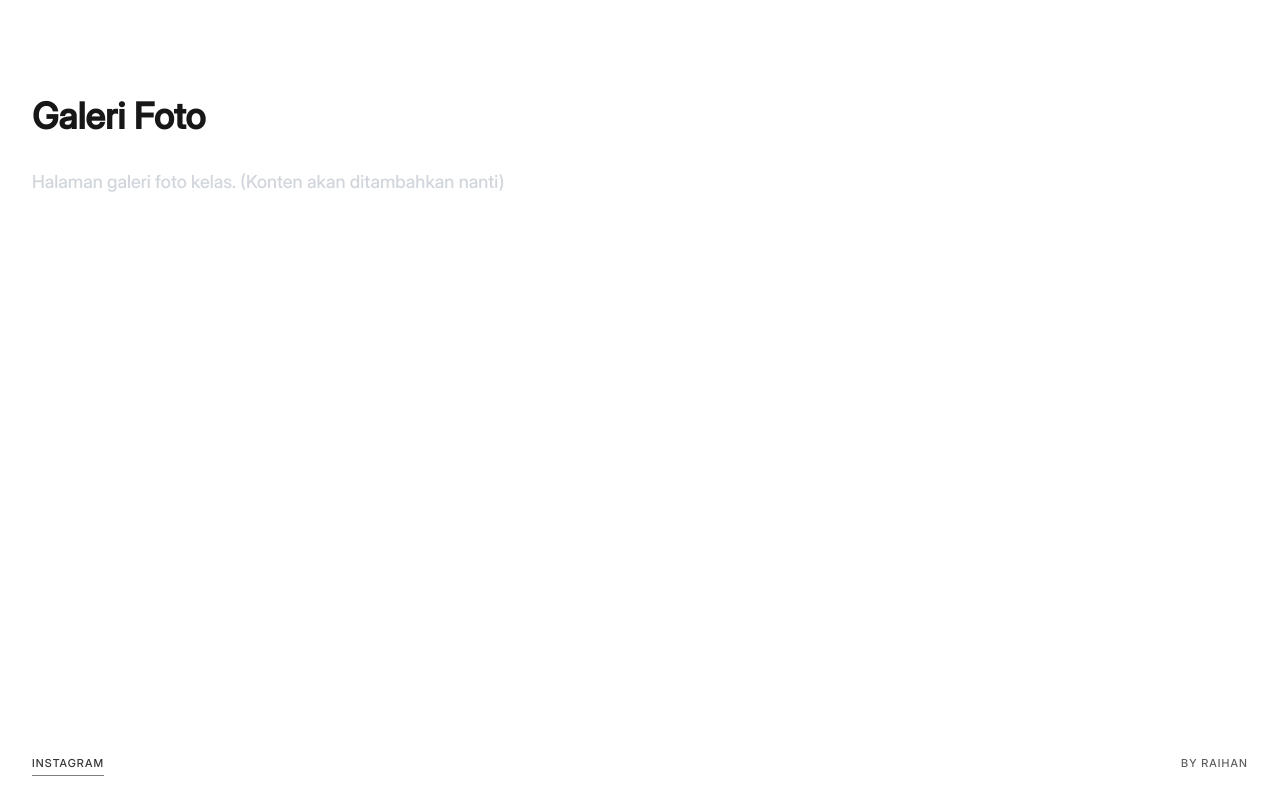
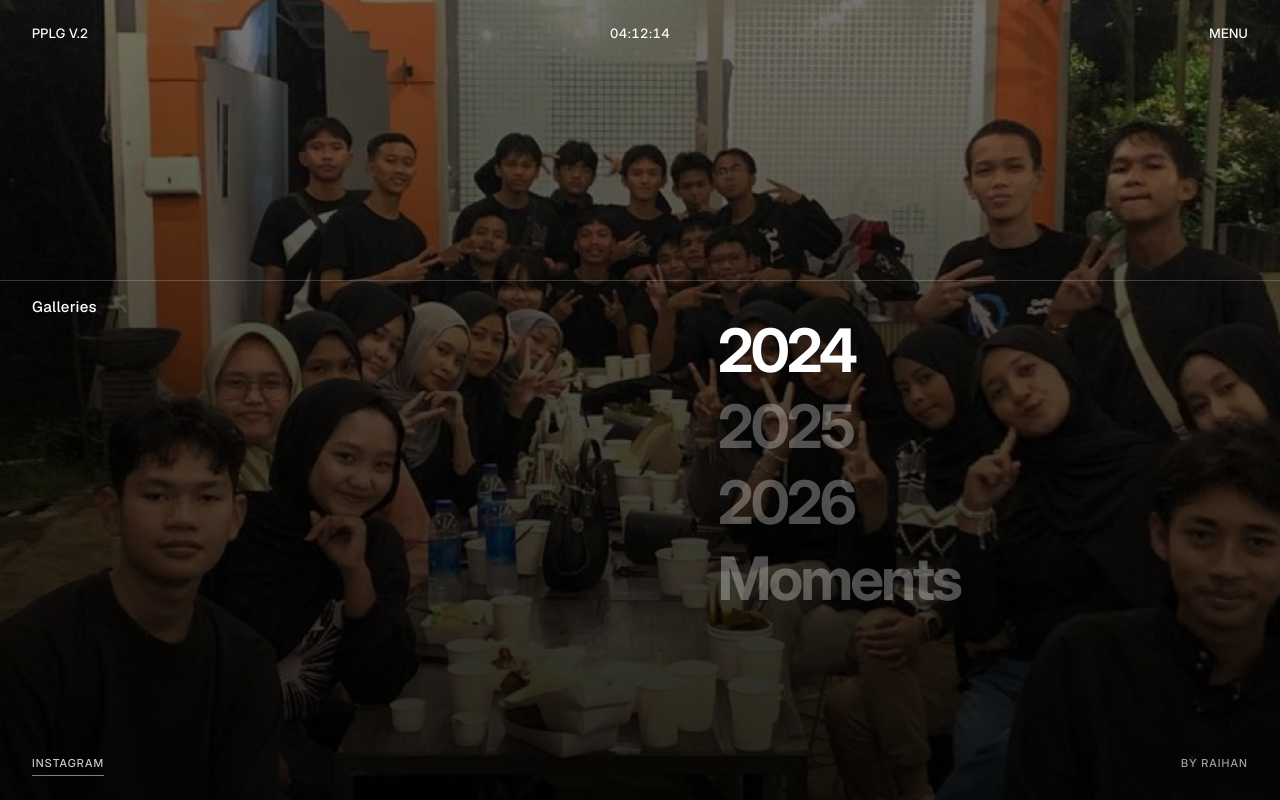
Before and after one commit to YongR4I/PPLG-V.2, a Next.js app: page /gallery in a window 1280 px wide. Shown: the top 800 px of the page. Built offline with nearby package versions, Linux system fonts and the light colour scheme.

Commit message:
add a new footer and fix the about final and then add gallery landing page

```diff
--- a/src/app/gallery/page.tsx
+++ b/src/app/gallery/page.tsx
@@ -1,12 +1,76 @@
-export default function Photo() {
+'use client';
+
+import { useState } from 'react';
+import Image from 'next/image';
+import { motion, AnimatePresence } from 'framer-motion';
+
+const galleries = [
+  { id: '2024', label: '2024', image: '/Image/Photo Slider/Dekstop/Dekstop 1.png' },
+  { id: '2025', label: '2025', image: '/Image/Photo Slider/Dekstop/Desktop 2.png' },
+  { id: '2026', label: '2026', image: '/Image/Photo Slider/Dekstop/Dekstop 3.png' },
+  { id: 'moments', label: 'Moments', image: '/Image/Photo Slider/Dekstop/Desktop 4.png' }
+];
+
+export default function Gallery() {
+  const [activeGallery, setActiveGallery] = useState(galleries[0].id);
+
   return (
-    <div className="pt-24 min-h-screen">
-      <div className="max-w-7xl mx-auto px-4 sm:px-6 lg:px-8">
-        <h1 className="text-4xl font-bold mb-8">Galeri Foto</h1>
-        <p className="text-gray-300 text-lg">
-          Halaman galeri foto kelas. (Konten akan ditambahkan nanti)
-        </p>
+    <div className="relative w-full h-screen bg-black overflow-hidden select-none font-ppneue">
+
+      {/* Background Images with AnimatePresence for crossfade & zoom out */}
+      <AnimatePresence initial={false}>
+        <motion.div
+          key={activeGallery}
+          initial={{ opacity: 0, scale: 1.05 }}
+          animate={{ opacity: 1, scale: 1 }}
+          exit={{ opacity: 0 }}
+          transition={{ duration: 0.4, ease: "easeOut" }}
+          className="absolute inset-0 z-0 origin-center"
+        >
+          <Image
+            src={galleries.find(g => g.id === activeGallery)?.image || galleries[0].image}
+            alt={`${activeGallery} Gallery Background`}
+            fill
+            sizes="100vw"
+            quality={90}
+            className="object-cover"
+            priority
+          />
+        </motion.div>
+      </AnimatePresence>
+
+      {/* Overlay to ensure text readability */}
+      <div className="absolute inset-0 z-10 bg-black/40 pointer-events-none" />
+
+      {/* Thin Horizontal Line across the screen, placed ABOVE the menu items */}
+      <div className="absolute top-[35%] left-0 w-full h-[1px] bg-white/20 z-10 pointer-events-none hidden md:block"></div>
+
+      {/* Galleries Label aligned just under the line */}
+      <div className="absolute top-[35%] left-4 md:left-6 lg:left-8 pt-4 z-20 hidden md:block pointer-events-none">
+        <h3 className="text-white text-[15px] font-medium tracking-wide font-sans">Galleries</h3>
       </div>
+
+      {/* Right Side: Menu Items (Left aligned on mobile) */}
+      <div className="absolute left-6 md:left-auto md:right-[15%] lg:right-[20%] xl:right-[25%] top-[35%] pt-8 flex flex-col items-start justify-start z-20">
+        {galleries.map((gallery) => (
+          <div
+            key={gallery.id}
+            className="relative cursor-pointer py-1 md:py-2 group"
+            onMouseEnter={() => setActiveGallery(gallery.id)}
+          >
+            <motion.h2
+              animate={{
+                color: activeGallery === gallery.id ? 'rgba(255, 255, 255, 1)' : 'rgba(255, 255, 255, 0.3)'
+              }}
+              transition={{ duration: 0.15 }}
+              className="text-[40px] md:text-[60px] font-inter-bold font-bold leading-[1] tracking-tighter text-left transition-colors duration-150 group-hover:text-white"
+            >
+              {gallery.label}
+            </motion.h2>
+          </div>
+        ))}
+      </div>
+
     </div>
   );
 }
--- a/src/app/globals.css
+++ b/src/app/globals.css
@@ -26,12 +26,20 @@
   --foreground: #171717;
 }
 
+@font-face {
+  font-family: 'InterDisplay Bold';
+  src: url('/Font/InterDisplay-Bold.ttf') format('truetype');
+  font-weight: 700;
+  font-style: normal;
+}
+
 @theme inline {
   --color-background: var(--background);
   --color-foreground: var(--foreground);
   --font-sans: var(--font-geist-sans);
   --font-mono: var(--font-geist-mono);
   --font-inter-display: 'InterDisplay', sans-serif;
+  --font-inter-bold: 'InterDisplay Bold', sans-serif;
   --font-canela: 'Canela Light', serif;
   --font-ppneue: 'PP Neue Montreal', sans-serif;
   --font-switzer: 'Switzer', sans-serif;
--- a/src/components/SmoothScroll.tsx
+++ b/src/components/SmoothScroll.tsx
@@ -1,35 +1,103 @@
-'use client';
+"use client";
 
-import { useEffect } from 'react';
+import { useEffect, useRef, useState } from 'react';
 import Lenis from 'lenis';
+import { usePathname } from 'next/navigation';
 
-export default function SmoothScroll({
-  children,
-}: {
-  children: React.ReactNode;
-}) {
+/**
+ * src/components/SmoothScroll.tsx
+ * Memberikan efek scrolling yang halus ke seluruh website menggunakan library Lenis.
+ */
+
+export default function SmoothScroll({ children }: { children: React.ReactNode }) {
+  const pathname = usePathname();
+  const lenisRef = useRef<Lenis | null>(null);
+  const [mounted, setMounted] = useState(false);
+
   useEffect(() => {
+    setMounted(true);
+
+    // Force manual scroll restoration to prevent browser from hijacking scroll on navigation
+    if (typeof window !== 'undefined' && 'scrollRestoration' in window.history) {
+      window.history.scrollRestoration = 'manual';
+    }
+
+    // Disable Lenis on mobile devices for better performance/native feel
+    const isMobile = /Android|webOS|iPhone|iPad|iPod|BlackBerry|IEMobile|Opera Mini/i.test(navigator.userAgent);
+
+    if (isMobile) return;
+
     const lenis = new Lenis({
-      duration: 1.2,
-      easing: (t) => Math.min(1, 1.001 - Math.pow(2, -10 * t)), // https://www.desmos.com/calculator/brs54l4xou
+      duration: 1.0, // Dipercepat sedikit dari 1.2
+      easing: (t) => Math.min(1, 1.001 - Math.pow(2, -10 * t)),
       orientation: 'vertical',
       gestureOrientation: 'vertical',
       smoothWheel: true,
-      syncTouch: true, // Use syncTouch for Lenis v1.1.x to enable touch scrolling
-      wheelMultiplier: 1,
-      touchMultiplier: 2,
+      wheelMultiplier: 0.8, // Dikurangi agar scroll tidak terasa terlalu berat
+      touchMultiplier: 1.2, // Disamakan agar lebih native di touchpad/touchscreen
+      infinite: false,
     });
 
+    lenisRef.current = lenis;
+
+    let animationFrameId: number;
     function raf(time: number) {
       lenis.raf(time);
-      requestAnimationFrame(raf);
+      animationFrameId = requestAnimationFrame(raf);
     }
 
-    requestAnimationFrame(raf);
+    animationFrameId = requestAnimationFrame(raf);
+
+    // Lock/Unlock handlers
+    const lockScroll = () => {
+      lenis.stop();
+    };
+    const unlockScroll = () => {
+      lenis.start();
+    };
+
+    window.addEventListener('lock-scroll', lockScroll);
+    window.addEventListener('unlock-scroll', unlockScroll);
 
     return () => {
+      cancelAnimationFrame(animationFrameId);
       lenis.destroy();
+      lenisRef.current = null;
+      window.removeEventListener('lock-scroll', lockScroll);
+      window.removeEventListener('unlock-scroll', unlockScroll);
     };
+  }, []);
+
+  // Reset scroll to top on route change
+  useEffect(() => {
+    const timer = setTimeout(() => {
+      if (lenisRef.current) {
+        lenisRef.current.scrollTo(0, { immediate: true });
+      } else {
+        window.scrollTo(0, 0);
+      }
+    }, 100); // Small delay to ensure content is rendered
+
+    return () => clearTimeout(timer);
+  }, [pathname]);
+
+  // Handle custom scroll-to events (e.g., from Navbar)
+  useEffect(() => {
+    const handleScrollTo = (e: any) => {
+      const target = e.detail?.target;
+      const immediate = e.detail?.immediate || false;
+
+      if (target !== undefined && lenisRef.current) {
+        lenisRef.current.scrollTo(target, {
+          immediate,
+          duration: immediate ? 0 : 2.0,
+          easing: (t) => Math.min(1, 1.001 - Math.pow(2, -10 * t))
+        });
+      }
+    };
+
+    window.addEventListener('lenis-scroll-to', handleScrollTo);
+    return () => window.removeEventListener('lenis-scroll-to', handleScrollTo);
   }, []);
 
   return <>{children}</>;
--- a/src/components/layout/Footer.tsx
+++ b/src/components/layout/Footer.tsx
@@ -5,11 +5,11 @@ import { usePathname } from 'next/navigation';
 export default function Footer() {
   const pathname = usePathname();
 
-  // Hide on about page — it has its own inline footer for scroll-reveal effect
-  if (pathname === '/about') return null;
+  // Hide on about page and home page
+  if (pathname === '/about' || pathname === '/') return null;
 
   return (
-    <footer className="relative z-20 bg-white text-black pt-16 pb-8 px-6 md:px-12 lg:px-16 w-full select-none font-sans rounded-t-[32px]">
+    <footer className="relative z-20 bg-white text-black pt-16 pb-8 px-6 md:px-12 lg:px-16 w-full select-none font-sans rounded-t-[48px]">
       <div className="max-w-[1400px] mx-auto flex flex-col">
 
         {/* Top Metadata Row: 3 columns */}
```
Also changed, not shown: src/app/about/page.tsx (+26 -25 lines), public/Image/About/Member/1955.jpg (added).
